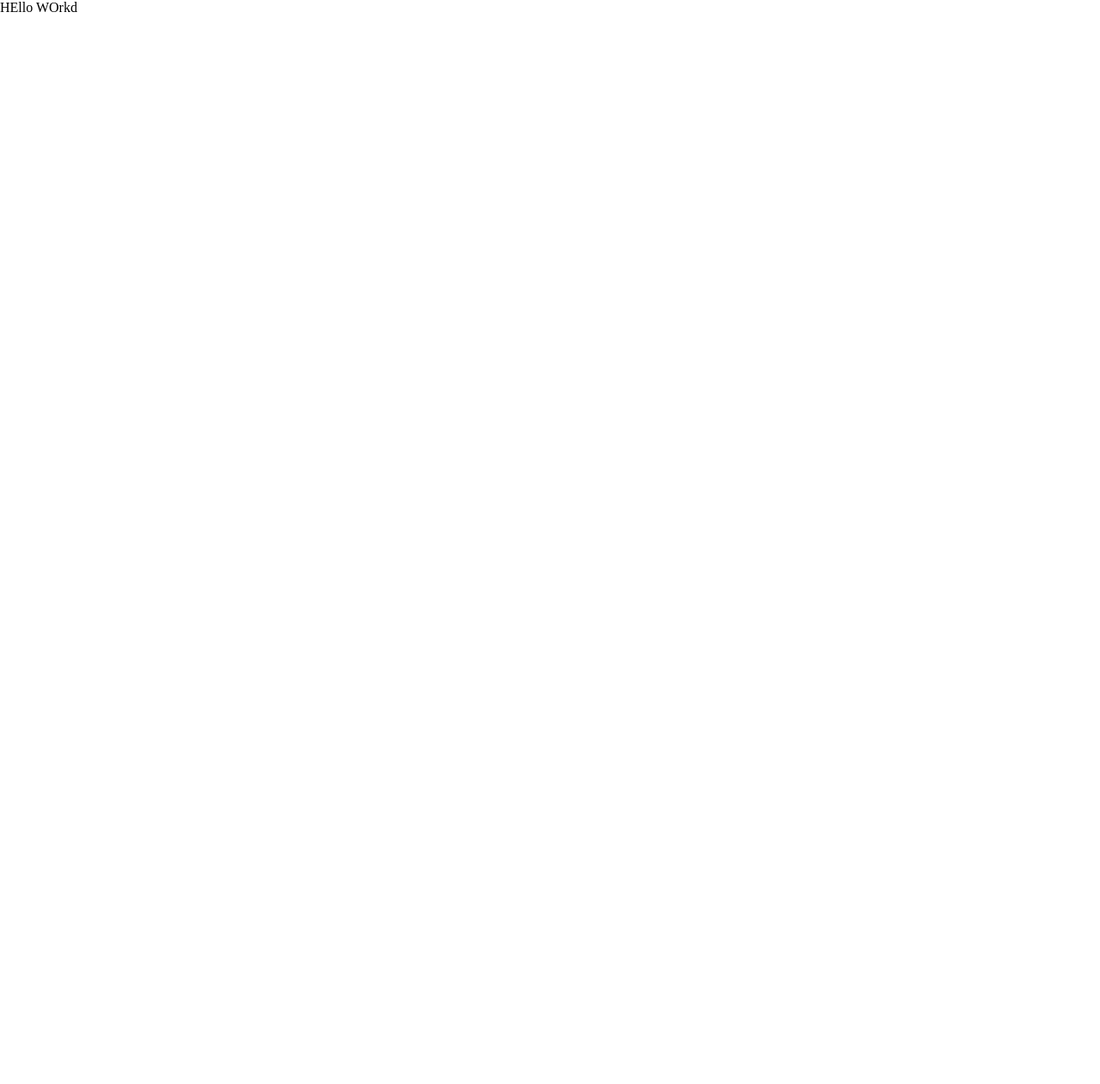
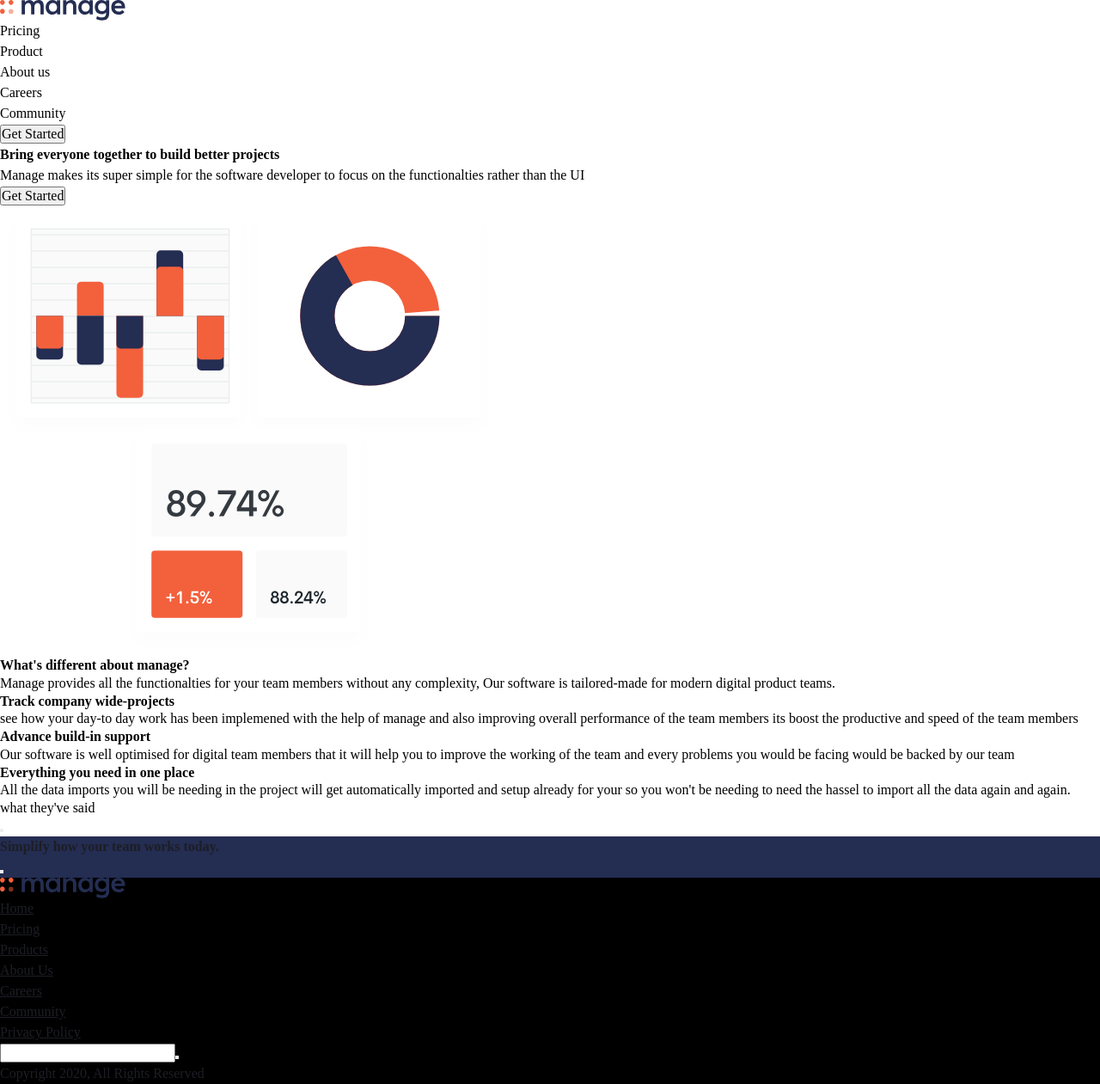
Before and after one commit to Dincz/manageUI, a website built with Vite: page manageUI/index.html in a window 1280 px wide. Shown: the whole page at 86% size. Before the commit the page ends 800 px from the top, so only its background shows below. Built offline with nearby package versions, Linux system fonts and the light colour scheme.

Commit message:
2nd part

```diff
--- a/manageUI/index.html
+++ b/manageUI/index.html
@@ -1,5 +1,6 @@
 <!doctype html>
 <html lang="en">
+
 <head>
   <meta charset="UTF-8" />
   <link rel="icon" type="image/svg+xml" href="/vite.svg" />
@@ -8,11 +9,145 @@
   <link rel="stylesheet" href="style.css">
   <link rel="preconnect" href="https://fonts.googleapis.com">
   <link rel="preconnect" href="https://fonts.gstatic.com" crossorigin>
-<link href="https://fonts.googleapis.com/css2?family=Be+Vietnam+Pro:ital,wght@0,100;0,200;0,300;0,400;0,500;0,600;0,700;0,800;0,900;1,100;1,200;1,300;1,400;1,500;1,600;1,700;1,800;1,900&display=swap" rel="stylesheet">
+  <link
+    href="https://fonts.googleapis.com/css2?family=Be+Vietnam+Pro:ital,wght@0,100;0,200;0,300;0,400;0,500;0,600;0,700;0,800;0,900;1,100;1,200;1,300;1,400;1,500;1,600;1,700;1,800;1,900&display=swap"
+    rel="stylesheet">
 
 </head>
+
 <body>
-    <h1>HEllo WOrkd</h1>
+  <header class="primary-header">
+    <div class="container">
+      <a href="#"><img src="images/logo.svg" alt="Manage"></a>
+    </div>
+    <nav class="primary-navigation">
+      <ul role="list" class="nav-list">
+        <li><a href="#"></a>Pricing</li>
+        <li><a href="#"></a>Product</li>
+        <li><a href="#"></a>About us</li>
+        <li><a href="#"></a>Careers</li>
+        <li><a href="#"></a>Community</li>
+      </ul>
+    </nav>
+    <button class="button">Get Started</button>
+  </header>
 
+  <main>
+    <section>
+      <div class="container">
+        <div class="even-columns">
+          <div>
+            <div class="h1 fs-primary-heading fw-bold">
+              Bring everyone together to build better projects
+            </div>
+            <p>Manage makes its super simple for the software developer to focus on the functionalties rather than the
+              UI</p>
+            <button class="button">Get Started</button>
+          </div>
+          <div>
+            <img src="images/illustration-intro.svg" alt="">
+          </div>
+        </div>
+      </div>
+    </section>
+    <section>
+      <div class="container">
+        <div class="even-columns">
+          <div>
+            <h2 class="fs-secondary-heading fw-bold">
+              What's different about manage?
+            </h2>
+            <p>
+              Manage provides all the functionalties for your team members without any complexity, Our software is
+              tailored-made for modern digital product teams.
+            </p>
+          </div>
+          <div>
+            <ul class="numbered-list" role="list">
+              <li>
+                <h3 class="fs-600 fw-bold">Track company wide-projects</h3>
+                <p>
+                  see how your day-to day work has been implemened with the help of manage and also improving overall
+                  performance of the team members its boost the productive and speed of the team members
+                </p>
+              </li>
+              <li>
+                <h3 class="fs-600 fw-bold">Advance build-in support</h3>
+                <p>Our software is well optimised for digital team members that it will help you to improve the working
+                  of the team and every problems you would be facing would be backed by our team</p>
+              </li>
+              <li>
+                <h3 class="fs-600 fw-bold">Everything you need in one place</h3>
+                <p> All the data imports you will be needing in the project will get automatically imported and
+                  setup already for your so you won't be needing to need the hassel to import all the data again and
+                  again.
+                </p>
+              </li>
+            </ul>
+          </div>
+        </div>
+      </div>
+    </section>
+    <section class="carousel">
+      <h2 class="fs-secondary-heading">
+        what they've said
+      </h2>
+      <!-- Carousel -->
+      <button class="class"></button>
+    </section>
+    <section class="cta | bg-primary-400 text-neutral-100">
+      <div class="container">
+        <div class="even-columns">
+          <div>
+            <p class="fs-secondary-heading fw-bold">
+              Simplify how your team works today.
+            </p>
+          </div>
+          <div><button class="button" data-type="inverted"></button></div>
+        </div>
+      </div>
+    </section>
+  </main>
+  <footer class="bg-neutral-900 text-neutral-100">
+    <div class="container">
+      <div class="even-columns">
+        <div>
+          <a href="#"><img src="images/logo.svg" alt="Manage"></a>
+          <ul role="list" aria-label="social links">
+            <li>
+              <a href="">
+              </a><a aria-label="facebook" href="">
+              </a><a aria-label="twitter" href="">
+              </a><a aria-label="youtube" href="">
+              </a><a aria-label="instagram" href="">
+              </a><a aria-label="pininterest" href=""></a>
+            </li>
+          </ul>
+        </div>
+        <div>
+          <nav class="footer-nav">
+            <ul role="list" aria-label="Footer ">
+              <li><a href="#">Home</a></li>
+              <li><a href="#">Pricing</a></li>
+              <li><a href="#">Products</a></li>
+              <li><a href="#">About Us</a></li>
+              <li><a href="#">Careers</a></li>
+              <li><a href="#">Community</a></li>
+              <li><a href="#">Privacy Policy</a></li>
+            </ul>
+          </nav>
+        </div>
+        <div>
+          <form action="">
+            <input type="email"><button class="button"></button>
+          <p>Copyright 2020, All Rights Reserved</p>
+          </form>
+
+        </div>
+      </div>
+    </div>
+
+  </footer>
 </body>
+
 </html>
--- a/manageUI/style.css
+++ b/manageUI/style.css
@@ -2,21 +2,15 @@
 :root{
   --clr-accent-400: hsl(12,88%, 59%);
   --clr-accent-100:hsl(13, 100%, 96%);
-
   --clr-primary-400: hsl(228, 39%, 23%);
-
-
   --clr-neutral-100:hsl(232,12%,13%);
   --clr-neutral-900:hsl(0 0% 0%);
-
   --font-family-primary:"Be Vietnam Pro", sans-serif;
   --ff-body: var(--font-family-primary);
   --ff-heading: var(--font-family-primary);
-
   --fw-regular: 400;
   --fw-semi-bold: 500;
   --fw-bold: 700;
-
   --fs-300: 0.8125rem;
   --fs-400: 0.875rem;
   --fs-500: 0.9375rem;
@@ -24,22 +18,19 @@
   --fs-700: 1.875rem;
   --fs-800: 2.5rem;
   --fs-900: 3.5rem;
-
   --fs-body: var(--fs-400);
   --fs-nav: var(--fs-500);
   --fs-primary-headings: var(--fs-800);
   --fs-secondary-headings: var(--fs-700);
   --fs-button: var(--fs-300);
-
 }
 
 
 @media (min-width: 50em) {
   :root{
-
-    --fs-primary-headings: var(--fs-900);
+  --fs-primary-headings: var(--fs-900);
+  +-0
   --fs-secondary-headings: var(--fs-800);
-
     --fs-body: var(--fs-500);
     --fs-nav: var(--fs-300);
   }
@@ -55,22 +46,16 @@
   font-weight: 400;
   font-style: italic;
 }
-
 .be-vietnam-pro-medium-italic {
   font-family: "Be Vietnam Pro", sans-serif;
   font-weight: 500;
   font-style: italic;
 }
-
 .be-vietnam-pro-bold-italic {
   font-family: "Be Vietnam Pro", sans-serif;
   font-weight: 700;
   font-style: italic;
-}
-
-
-
-
+}-
 
 /* Box sizing rules */
 *,
@@ -137,8 +122,6 @@ svg {
   display: block;
 }
 
-
-
 /* Make sure textareas without a rows attribute are not tiny */
 textarea:not([rows]) {
   min-height: 10em;
@@ -151,14 +134,10 @@ textarea:not([rows]) {
 
 
 
-
 /* Utility Classes */
-
-
 .text-primary-400 {
   color: var(--clr-primary-400);
 }
-
 .text-accent-400 {
   color: var(--clr-accent-400);
 }
```
Lines whose indentation alone changed are shown as unchanged.
